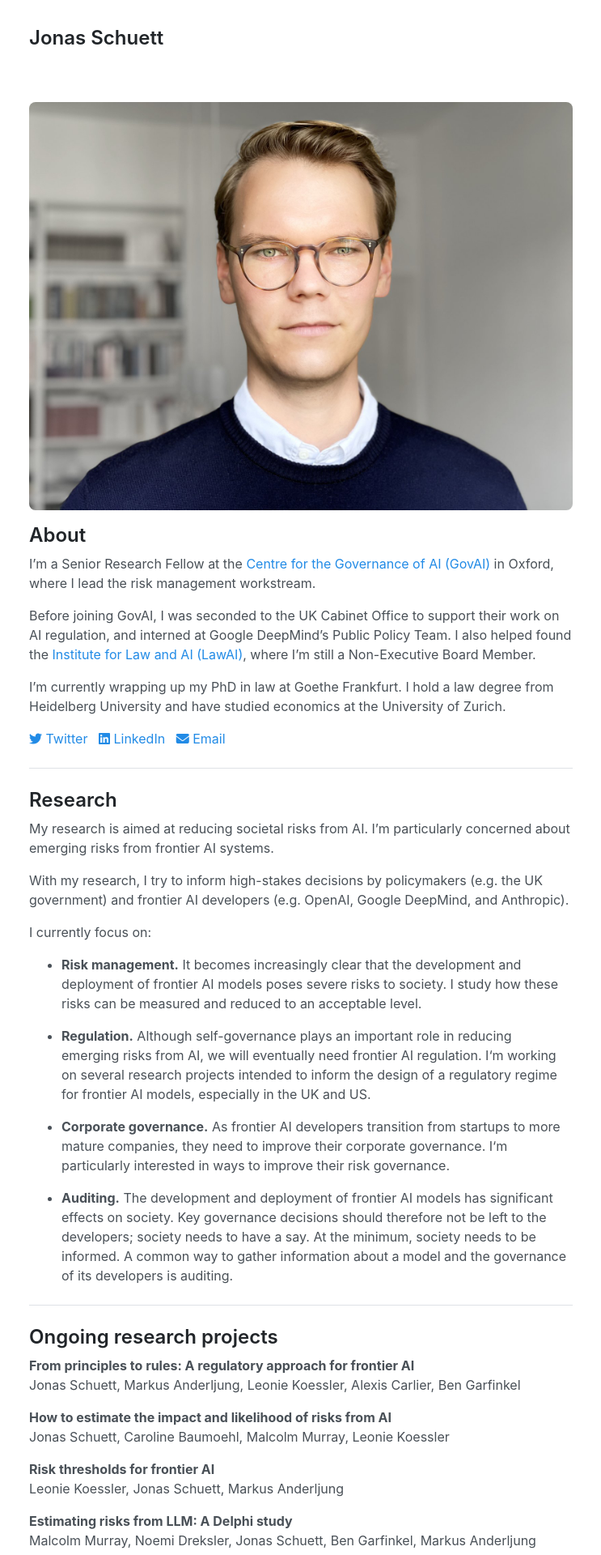
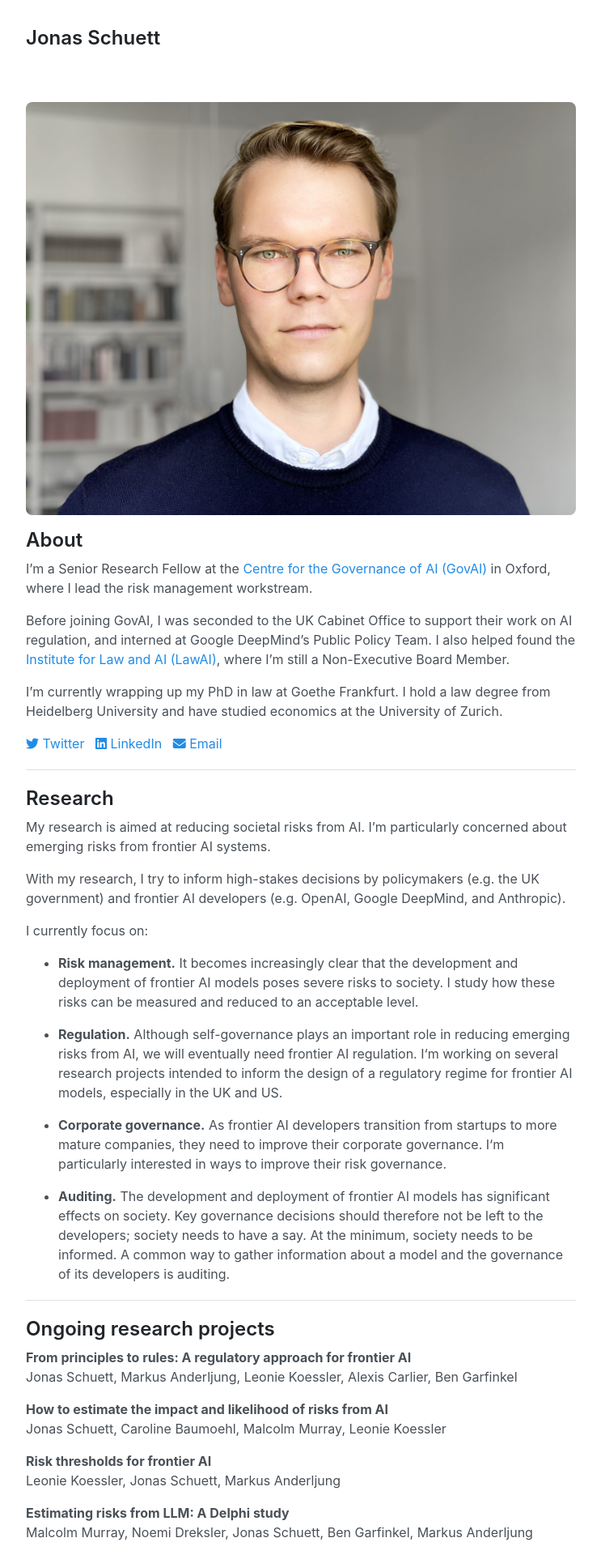
Before and after one commit to jonasschuett/jonasschuett.github.io, a Jekyll site: the page built from index.html, in a window 1280 px wide. Shown: the top 1920 px of the page at 81% size, without its empty margins (268-1011 px from the left). Built offline with Jekyll 4.4.1, drawn with Linux system fonts in a browser that asks for light colours; nearby versions of some CDN libraries; the list of posts is cut into pages by our own code.

Commit message:
Update _variables.scss

```diff
--- a/_sass/_variables.scss
+++ b/_sass/_variables.scss
@@ -45,7 +45,7 @@
   --code-bg: var(--gray-000);
 
   --spacer: 1rem;
-  --spacer-2: calc(var(--spacer) * 1.5);
+  --spacer-2: calc(var(--spacer) * 1.25);
   --spacer-3: calc(var(--spacer) * 3);
 }
 
```
